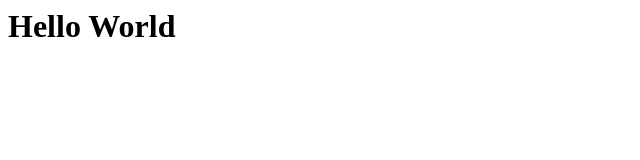
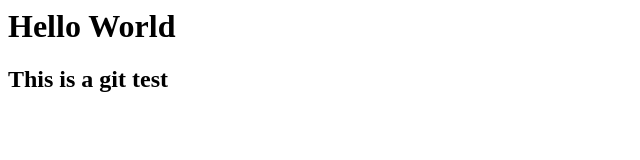
Before and after one commit to mansan2000/random-projects-repo, a plain HTML site: page index.html in a window 1280 px wide. Shown: the whole page, without its empty margins (0-640 px from the left). Drawn offline with Linux system fonts and the light colour scheme.

Commit message:
This is my first test commit

```diff
--- a/index.html
+++ b/index.html
@@ -1,3 +1,4 @@
 <html>
 <h1>Hello World</h1>
+<h2>This is a git test<h2>
 </html>
```
